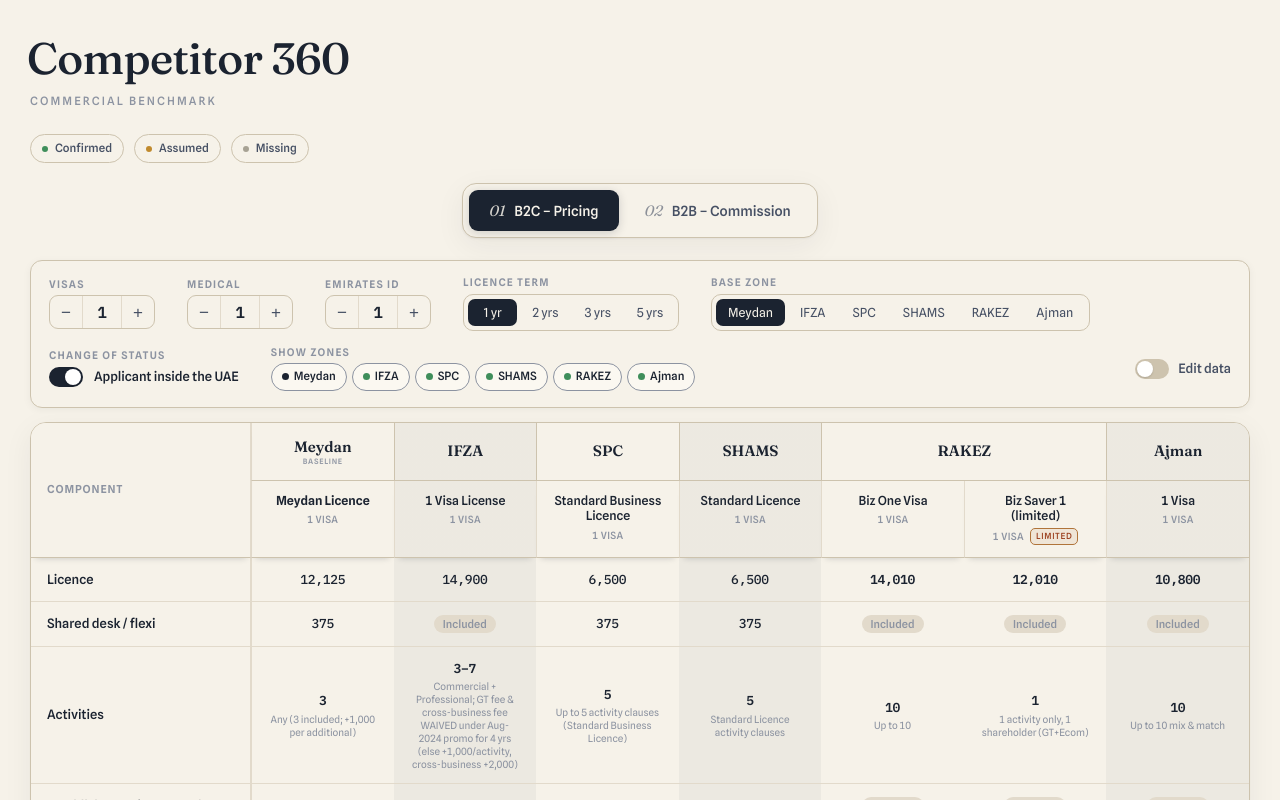
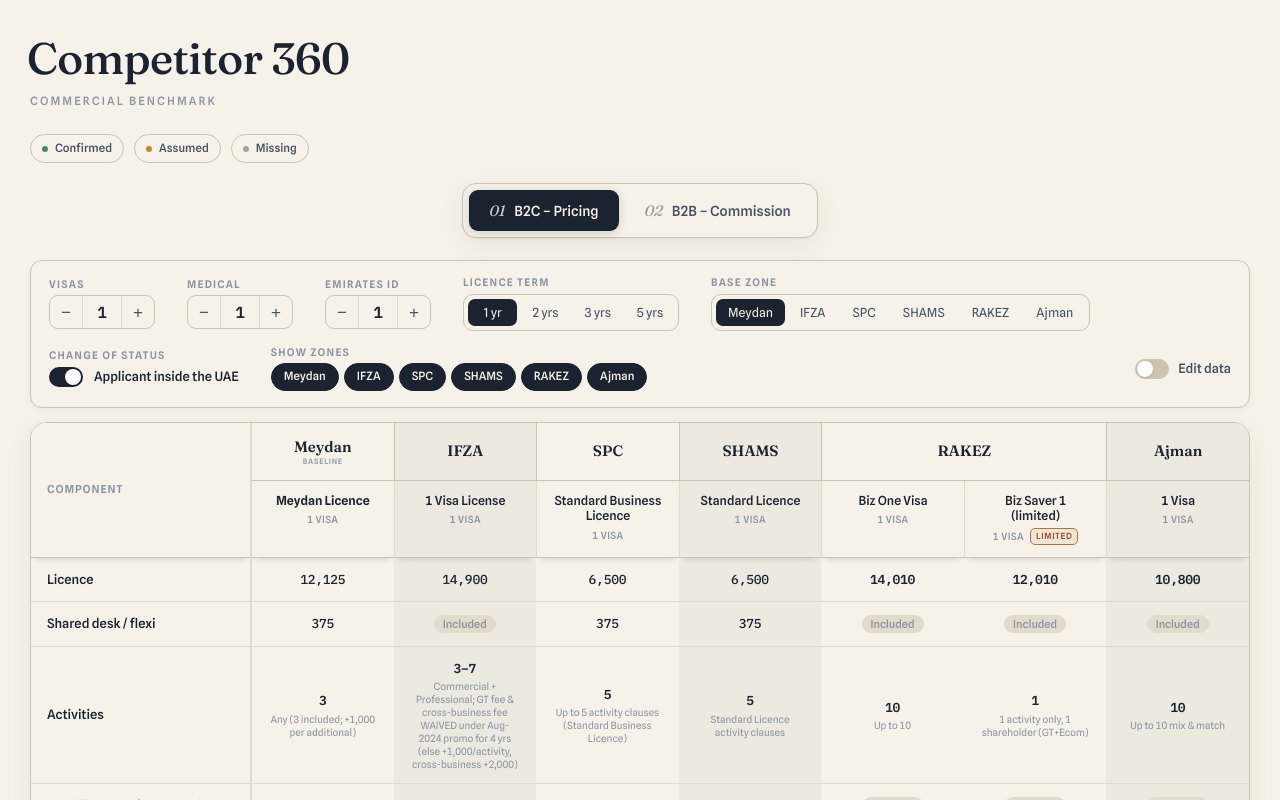
Before and after one commit to Husainabbas786/COMPETITOR360_V2, a React (Vite) app: page / in a window 1280 px wide. Shown: the top 800 px of the page. Built offline with nearby package versions, Linux system fonts and the light colour scheme.

Commit message:
Show Zones chips: filled/outline state instead of green dots — reserve green for 'confirmed' only

```diff
--- a/src/styles.css
+++ b/src/styles.css
@@ -144,22 +144,22 @@
 
 /* Zone filter — compact show/hide chips. The baseline chip is locked on. */
 .zone-filter { display: inline-flex; flex-wrap: wrap; gap: 5px; align-items: center; }
+/* State is shown purely by fill vs outline — NO dot, NO green (green is reserved
+   for "confirmed" data everywhere else). Filled ink = shown; faded outline = hidden. */
 .zfilter {
-  display: inline-flex; align-items: center; gap: 5px; cursor: pointer; user-select: none;
-  font-size: 11.5px; font-weight: 500; color: var(--ink-faint);
-  border: 1px solid var(--line-strong); border-radius: 999px; padding: 4px 10px;
-  background: var(--paper); transition: background .15s, color .15s, border-color .15s, opacity .15s;
+  display: inline-flex; align-items: center; cursor: pointer; user-select: none;
+  font-size: 11.5px; font-weight: 500;
+  border: 1px solid var(--line-strong); border-radius: 999px; padding: 4px 12px;
+  color: var(--ink-faint); background: transparent;
+  transition: background .15s, color .15s, border-color .15s;
 }
 .zfilter input { position: absolute; opacity: 0; width: 0; height: 0; }
-.zfilter::before {
-  content: ""; width: 7px; height: 7px; border-radius: 50%;
-  background: var(--line-strong); transition: background .15s;
-}
-.zfilter.on { color: var(--ink); border-color: var(--ink-faint); background: var(--paper-2); }
-.zfilter.on::before { background: var(--ok); }
-.zfilter:not(.on) { opacity: .55; }
-.zfilter.locked { cursor: default; border-color: var(--ink-faint); }
-.zfilter.locked::before { background: var(--ink); }
+/* shown = solid filled ink chip */
+.zfilter.on { background: var(--ink); color: var(--paper); border-color: var(--ink); }
+/* hidden = faded outline */
+.zfilter:not(.on) { background: transparent; color: var(--ink-faint); border-color: var(--line-strong); opacity: .7; }
+/* baseline: always shown (carries .on) + not toggleable */
+.zfilter.locked { cursor: default; }
 /* Edit-data toggle rides at the far right of the bar (after the status field). */
 /* Edit-data sits alone at the far-right corner of the (wrapped) second row. */
 .b2c-controlbar .cbar-edit { align-self: center; margin-left: auto; }
```
